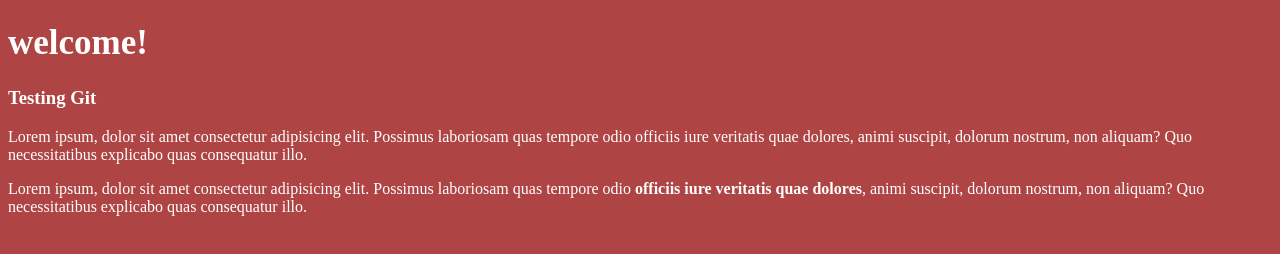
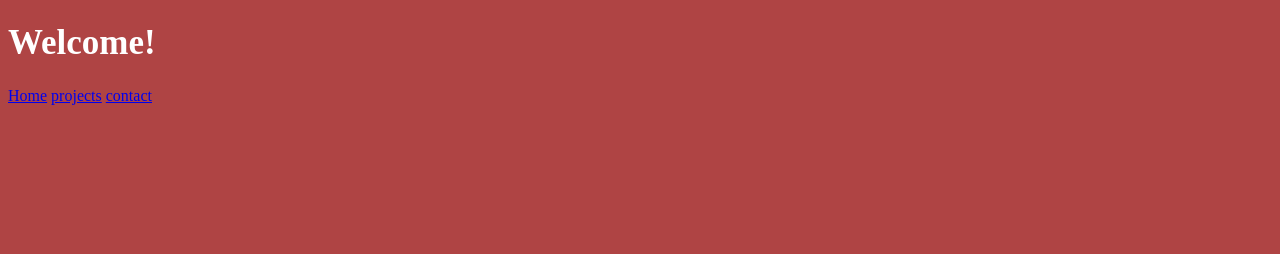
Before and after one commit to Ingoldaguilar/Learning-Git, a plain HTML site: page index.html in a window 1280 px wide. Drawn offline with Linux system fonts and the light colour scheme.

Commit message:
header update

```diff
--- a/index.html
+++ b/index.html
@@ -8,13 +8,18 @@
     <title>Git Course</title>
 </head>
 <body>
-    <h1>welcome!</h1>
 
-    <h3>Testing Git</h3>
+    <div class="container">
+        <header>
+            <h1 class="logo">Welcome!</h1>
+        </header>
 
-    <p>Lorem ipsum, dolor sit amet consectetur adipisicing elit. Possimus laboriosam quas tempore odio officiis iure veritatis quae dolores, animi suscipit, dolorum nostrum, non aliquam? Quo necessitatibus explicabo quas consequatur illo.</p>
-
-    <p>Lorem ipsum, dolor sit amet consectetur adipisicing elit. Possimus laboriosam quas tempore odio <strong>officiis iure veritatis quae dolores</strong>, animi suscipit, dolorum nostrum, non aliquam? Quo necessitatibus explicabo quas consequatur illo.</p>
+        <nav>
+            <a href="#">Home</a>
+            <a href="#">projects</a>
+            <a href="#">contact</a>
+        </nav>
+    </div>
 
 </body>
 </html>
```
